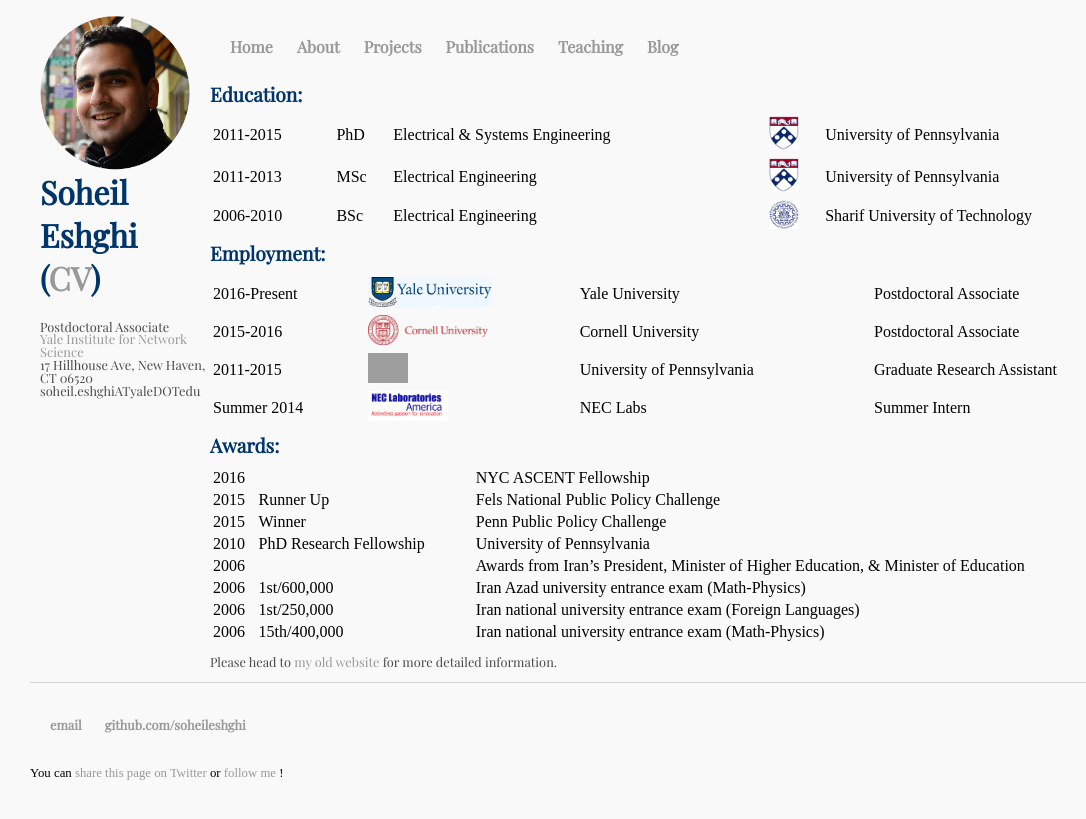
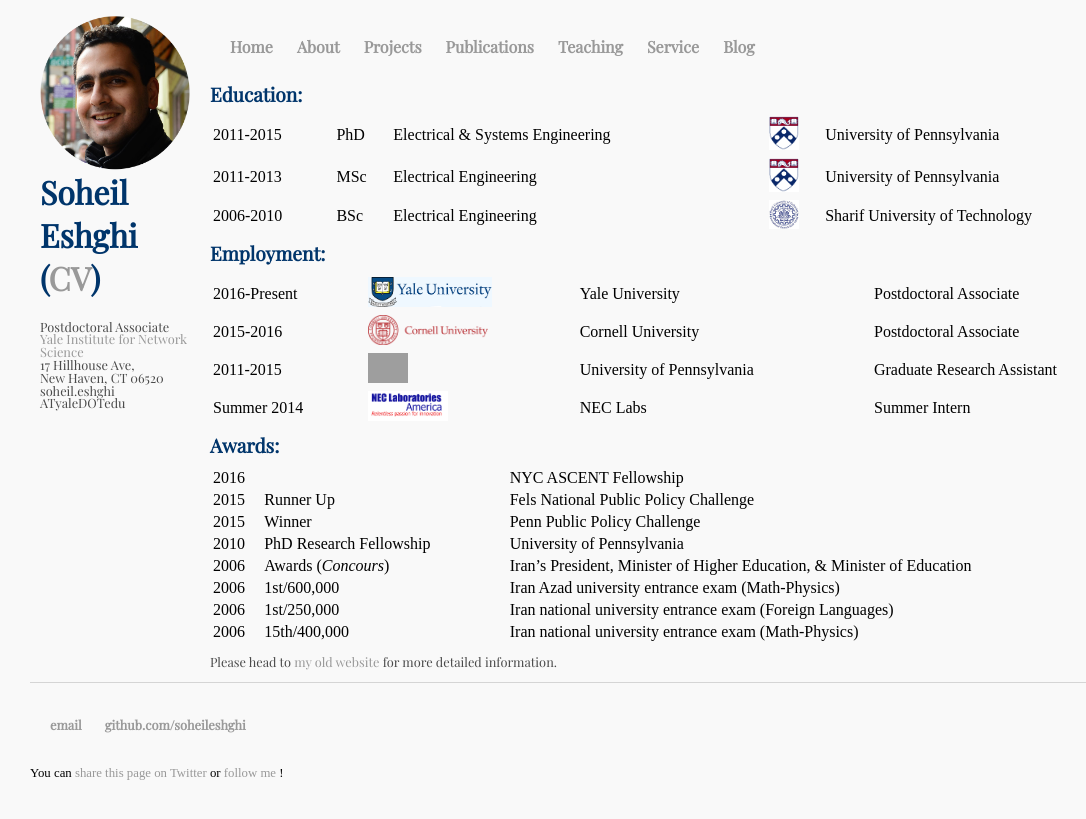
Before and after one commit to SoheilEshghi/SoheilEshghi.github.io, a Jekyll site: the page built from index.html, in a window 1280 px wide. Shown: the top 819 px of the page, without its empty margins (34-1120 px from the left). Built offline with Jekyll 4.4.1, drawn with Linux system fonts in a browser that asks for light colours; grey boxes are pictures that could not be loaded.

Commit message:
alignment

```diff
--- a/_layouts/default.html
+++ b/_layouts/default.html
@@ -18,7 +18,7 @@
 				<img src="/images/soheil.png" style="width:150px;" align="left"><br>
 
 
-				<h1>Soheil <br> Eshghi <br>(<a href="/cv/cv.pdf">CV</a>)</h1><p>Postdoctoral Associate<br><a href="http://yins.yale.edu/">Yale Institute for Network Science</a><br>17 Hillhouse Ave, New Haven, CT 06520<br>soheil.eshghiATyaleDOTedu</p>
+				<h1>Soheil <br> Eshghi <br>(<a href="/cv/cv.pdf">CV</a>)</h1><p>Postdoctoral Associate<br><a href="http://yins.yale.edu/">Yale Institute for Network Science</a><br>17 Hillhouse Ave,<br> New Haven, CT 06520<br>soheil.eshghi<br>ATyaleDOTedu</p>
 
 		</div><!-- /.container -->
 			<div class="main">
@@ -29,6 +29,7 @@
 								<li><a href="/projects">Projects</a></li>
 								<li><a href="/publications">Publications</a></li>
 								<li><a href="/teaching">Teaching</a></li>
+								<li><a href="/service">Service</a></li>
 								<li><a href="/blog">Blog</a></li>
 						</ul>
 				</nav>
--- a/css/main.css
+++ b/css/main.css
@@ -64,3 +64,8 @@
     margin-left:170px;
     background: #f9f9f9;
 }
+
+.vertical-text {
+	transform: rotate(270deg);
+	transform-origin: left top 0;
+}
--- a/index.html
+++ b/index.html
@@ -3,7 +3,7 @@
 title: Soheil Eshghi
 ---
 
-<h2>Education:</h2>
+<h2 class="vertical-align">Education:</h2>
 <table style="width:100%">
   <tr>
     <td>2011-2015</td>
@@ -80,8 +80,8 @@
   </tr>
 	<tr>
 		<td>2006</td>
-		<td></td>
-		<td> Awards from Iran’s President, Minister of Higher Education, & Minister of Education</td>
+		<td>Awards (<i>Concours</i>)</td>
+		<td> Iran’s President, Minister of Higher Education, & Minister of Education</td>
 	</tr>
 	<tr>
 		<td>2006</td>
```
